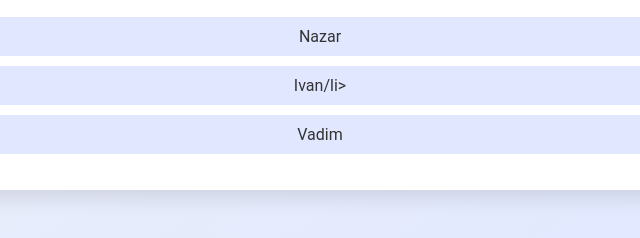
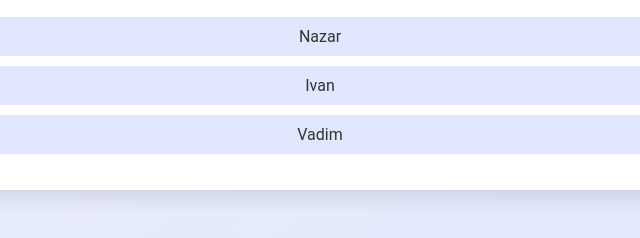
Before and after one commit to Taras1326/Homework-17.js, a plain HTML site: page index.html in a window 1280 px wide. Shown: the part 954-1192 px from the top of the page, 320-960 px from the left. Drawn offline with Linux system fonts and the light colour scheme.

Commit message:
work-17.js

```diff
--- a/css/style.css
+++ b/css/style.css
@@ -1,5 +1,5 @@
 body {
-    font-family: 'Roboto', sans-serif;
+  font-family: "Roboto", sans-serif;
   background: linear-gradient(135deg, #f3f4f6, #e0e7ff);
   padding: 20px;
   color: #333;
@@ -17,7 +17,8 @@ body {
   transform: translateY(-5px);
   box-shadow: 0 12px 30px rgba(0, 0, 0, 0.15);
 }
-  h2, h3 {
+h2,
+h3 {
   color: #4f46e5;
 }
 input[type="text"] {
--- a/index.html
+++ b/index.html
@@ -28,7 +28,7 @@
         <h2>4. Frontent - Друзі</h2>
         <ul id="myList">
           <li>Nazar</li>
-          <li>Ivan/li>
+          <li>Ivan</li>
           <li>Vadim</li>
         </ul>
       </section>
```
Lines whose indentation alone changed are shown as unchanged.
